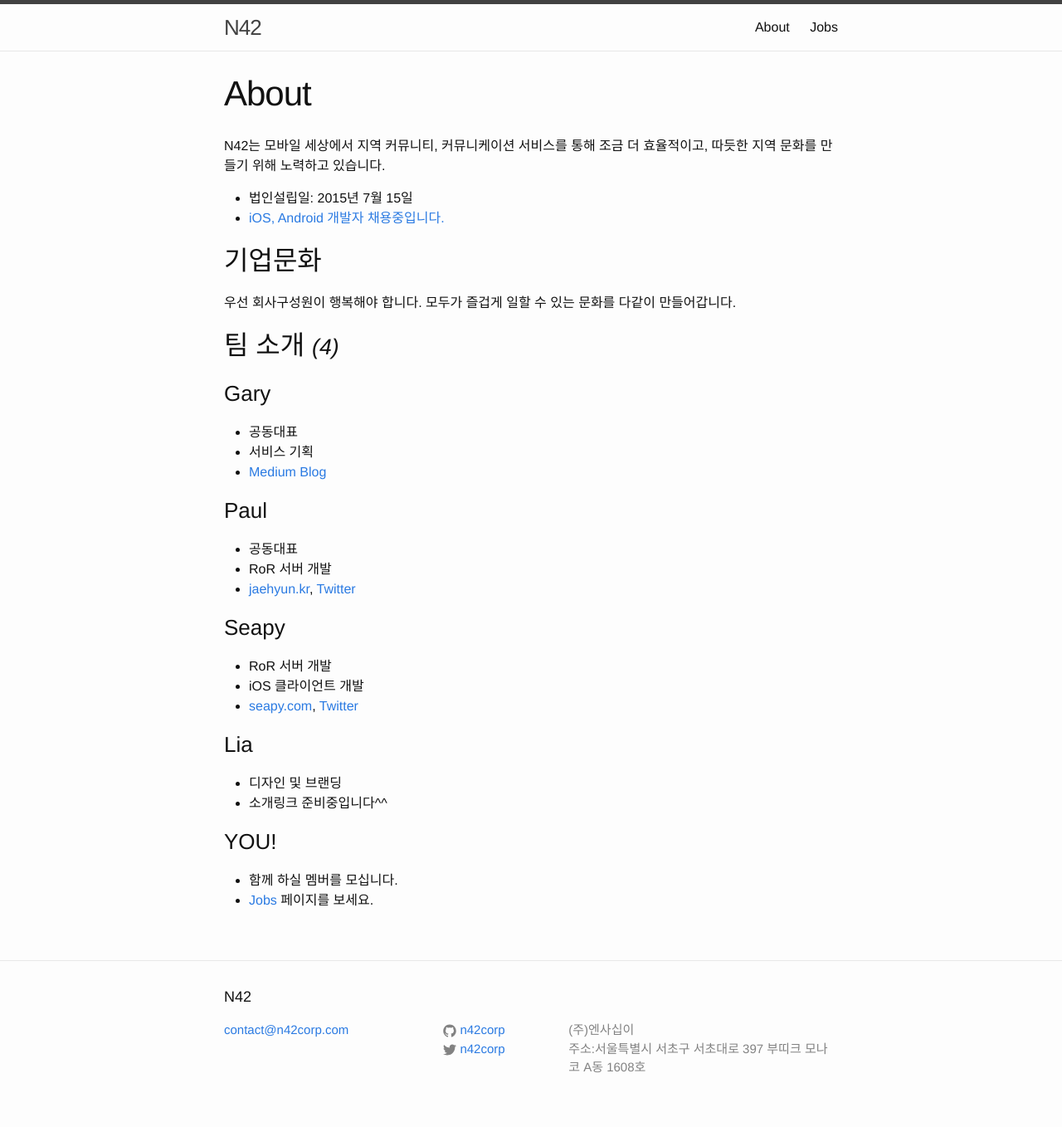
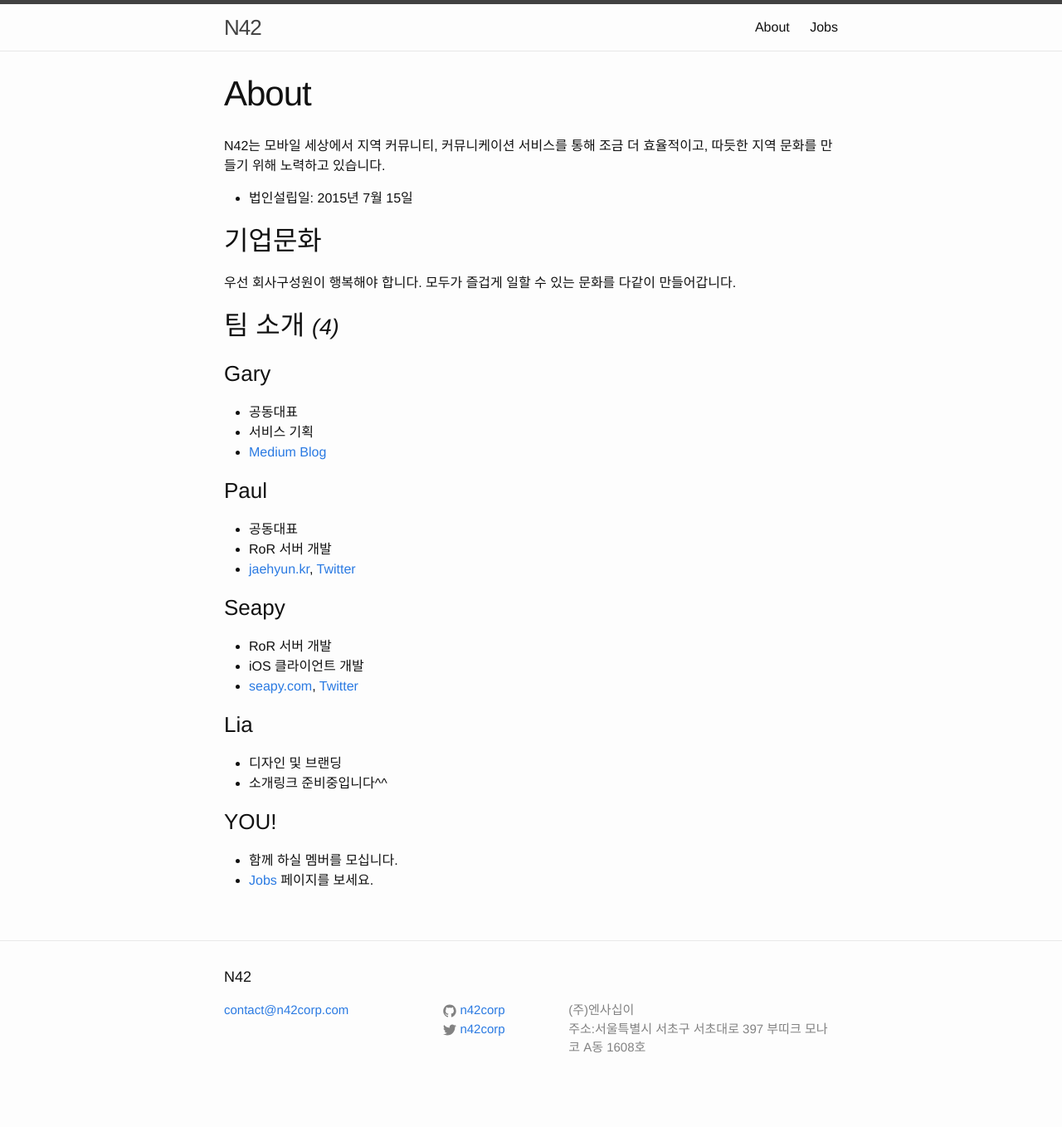
Before and after one commit to daangn/daangn-team-page, a Jekyll site: the page built from about.md, in a window 1280 px wide. Shown: the whole page at 83% size. Built offline with Jekyll 4.4.1, drawn with Linux system fonts in a browser that asks for light colours; after the commit the page ends 1334 px from its top, so only the background shows below that.

Commit message:
Update about.md

```diff
--- a/about.md
+++ b/about.md
@@ -9,7 +9,6 @@ description: 지역기반 커뮤니티 서비스인 판교장터 앱을 만들
 N42는 모바일 세상에서 지역 커뮤니티, 커뮤니케이션 서비스를 통해 조금 더 효율적이고, 따듯한 지역 문화를 만들기 위해 노력하고 있습니다.
 
 - 법인설립일: 2015년 7월 15일
-- [iOS, Android 개발자 채용중입니다.](/jobs)
 
 ## 기업문화
 우선 회사구성원이 행복해야 합니다.
```
